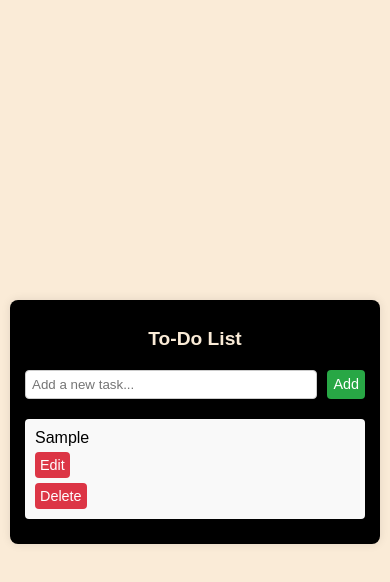
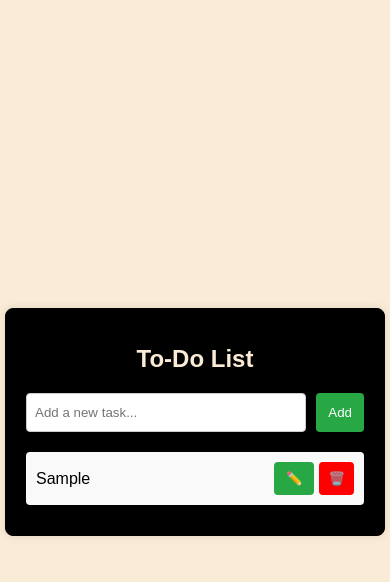
Before and after one commit to Temake/Brainwave_Matrix_Intern, a plain HTML site: page index.html in a window 390 px wide. Both pictures are taken after typing "Sample" into the empty fields and a click on the button "Add". Drawn offline with Linux system fonts and the light colour scheme.

Commit message:
editting

```diff
--- a/script.js
+++ b/script.js
@@ -1,3 +1,5 @@
+document.addEventListener('DOMContentLoaded', loadTasks);
+
 function addTask() {
     const taskInput = document.getElementById('task-input');
     const taskList = document.getElementById('task-list');
@@ -10,6 +12,7 @@ function addTask() {
 
     const taskItem = createTaskItem(taskText);
     taskList.appendChild(taskItem);
+    saveTasks();
     taskInput.value = '';
 }
 
@@ -19,22 +22,30 @@ function createTaskItem(taskText) {
     taskTextSpan.textContent = taskText;
 
     const editButton = document.createElement('button');
-    editButton.textContent = 'Edit';
+    editButton.textContent = '✏️';
+    editButton.style.color = 'white';
+    editButton.style.marginLeft = '4px';
+    editButton.style.width = '40px';
     editButton.onclick = () => editTask(taskItem, taskTextSpan);
 
     const deleteButton = document.createElement('button');
-    deleteButton.textContent = 'Delete';
-    deleteButton.onclick = () => taskItem.remove();
+    deleteButton.textContent = '🗑️';
+
+    deleteButton.style.color = 'white';
+    deleteButton.classList.add('delete-button');
+
+    deleteButton.onclick = () => {
+        taskItem.remove();
+        saveTasks();
+    };
+
+    const buttonContainer = document.createElement('div');
+    buttonContainer.classList.add('button-container');
+    buttonContainer.appendChild(editButton);
+    buttonContainer.appendChild(deleteButton);
 
     taskItem.appendChild(taskTextSpan);
-    taskItem.appendChild(editButton);
-    taskItem.appendChild(deleteButton);
-
-    taskItem.addEventListener('click', (e) => {
-        // Prevents the click event from triggering when clicking on the buttons
-        if (e.target === editButton || e.target === deleteButton) return;
-        taskItem.classList.toggle('completed');
-    });
+    taskItem.appendChild(buttonContainer);
 
     return taskItem;
 }
@@ -47,8 +58,15 @@ function editTask(taskItem, taskTextSpan) {
     editInput.classList.add('edit-input');
 
     const saveButton = document.createElement('button');
-    saveButton.textContent = 'Save';
-    saveButton.onclick = () => saveEdit(taskItem, taskTextSpan, editInput, saveButton);
+    saveButton.textContent = '✅';
+    saveButton.style.color = 'white';
+    saveButton.style.marginLeft = '6px';
+    saveButton.classList.add('save-button');
+
+    saveButton.onclick = () => {
+        saveEdit(taskItem, taskTextSpan, editInput, saveButton);
+        saveTasks();
+    };
 
     taskItem.replaceChild(editInput, taskTextSpan);
     taskItem.appendChild(saveButton);
@@ -66,3 +84,23 @@ function saveEdit(taskItem, taskTextSpan, editInput, saveButton) {
     taskItem.replaceChild(taskTextSpan, editInput);
     taskItem.removeChild(saveButton);
 }
+
+function saveTasks() {
+    const taskList = document.getElementById('task-list');
+    const tasks = [];
+    taskList.querySelectorAll('li').forEach(taskItem => {
+        const taskText = taskItem.querySelector('span').textContent;
+        tasks.push(taskText);
+    });
+    localStorage.setItem('tasks', JSON.stringify(tasks));
+}
+
+function loadTasks() {
+    const savedTasks = JSON.parse(localStorage.getItem('tasks')) || [];
+    const taskList = document.getElementById('task-list');
+
+    savedTasks.forEach(taskText => {
+        const taskItem = createTaskItem(taskText);
+        taskList.appendChild(taskItem);
+    });
+}
--- a/styles.css
+++ b/styles.css
@@ -6,18 +6,19 @@ body {
     align-items: center;
     height: 100vh;
     margin: 0;
-    padding: 0 10px; /* Add padding to avoid content being cut off on smaller screens */
+    padding: 0 10px;
 }
-
 .container {
     background-color:black;
     display: grid;
     padding: 20px;
     border-radius: 8px;
+    border: black solid 1px;
     box-shadow: 0 0 10px rgba(0, 0, 0, 0.1);
     width: 100%;
-    max-width: 800px; /* Limit the width on larger screens */
-    box-sizing: border-box; /* Include padding in the width */
+    max-width: 800px;
+    min-width: 380px;
+    box-sizing: border-box;
 }
 
 h1 {
@@ -45,10 +46,11 @@ button {
     padding: 12px;
     background-color: #28a745;
     color: #fff;
+    border: 1px solid black;
     border: none;
     border-radius: 4px;
     cursor: pointer;
-    flex-shrink: 0; /* Prevent the button from shrinking */
+    flex-shrink: 0;
 }
 
 button:hover {
@@ -71,58 +73,42 @@ li {
     border-radius: 4px;
 }
 
-li.completed {
-    color:black;
+li .button-container {
+    display: flex;
+    gap: 10px;
 }
 
 li button {
-    background-color: #dc3545;
+    background-color: #28a745;
     border: none;
     border-radius: 4px;
-    padding: 5px;
+    padding: 9px;
     color: #fff;
     cursor: pointer;
-    margin-left: 10px;
 }
 
 li button:hover {
-    background-color: #c82333;
+    background-color: #218838;
 }
 
-.edit-input {
-    padding: 5px;
-    border: 1px solid #ccc;
-    border-radius: 4px;
-    flex: 1;
+li .delete-button {
+    background-color: red;
+
 }
 
-/* Responsive adjustments */
+li .delete-button:hover {
+    background-color: darkred;
+}
+
+
+
 @media (max-width: 600px) {
-    .container {
-        width: 100%;
-        padding: 15px;
+    li {
+        flex-direction: row;
     }
 
-    h1 {
-        font-size: 1.2em;
-    }
-
-    input[type="text"], .edit-input {
-        padding: 6px;
-    }
-
-    button {
-        padding: 6px;
-        font-size: 0.9em;
-    }
-
-    li {
-        flex-direction: column;
-        align-items: flex-start;
-    }
-
-    li button {
-        margin-top: 5px;
-        margin-left: 0; /* Align buttons below text */
+    li .button-container {
+        justify-content: flex-end;
+        gap: 5px;
     }
 }
```
